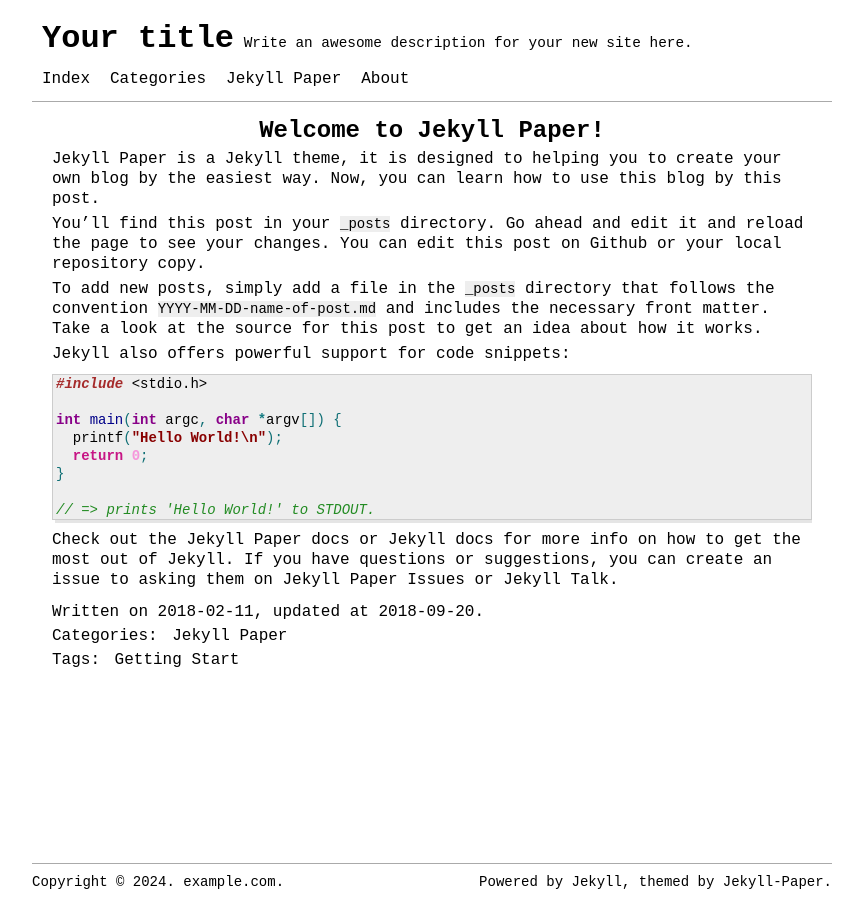
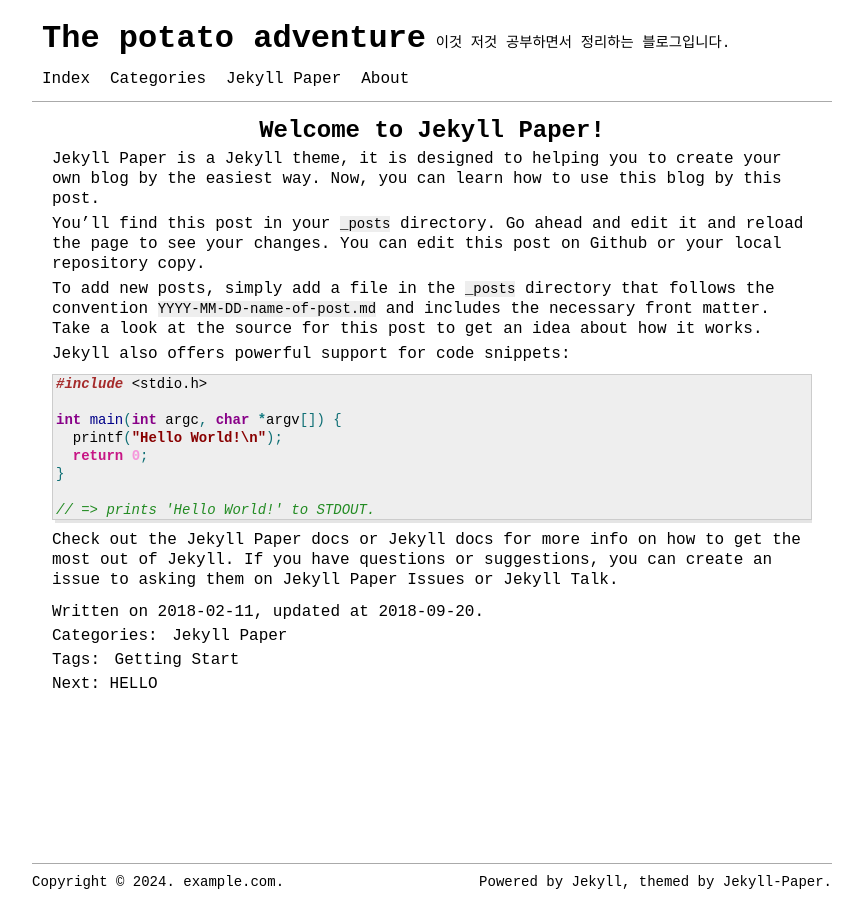
Before and after one commit to YejinHwang909/YejinHwang909.github.io, a Jekyll site: the page built from _posts/2018-02-11-welcome-to-jekyll.markdown, in a window 1280 px wide. Shown: the whole page, without its empty margins (208-1068 px from the left). Built offline with Jekyll 4.4.1, drawn with Linux system fonts in a browser that asks for light colours.

Commit message:
Feat update config

```diff
--- a/_config.yml
+++ b/_config.yml
@@ -13,14 +13,14 @@
 # you will see them accessed via {{ site.title }}, {{ site.email }}, and so on.
 # You can create any custom variable you would like, and they will be accessible
 # in the templates via {{ site.myvariable }}.
-title: Your title
-email: your-email@example.com
-name: Your name
+title: The potato adventure
+email: yejin150635@gmail.com
+name: SALLY
 description: >- # this means to ignore newlines until "baseurl:"
-  Write an awesome description for your new site here.
-keywords: [Your keywords]
+  이것 저것 공부하면서 정리하는 블로그입니다.
+keywords: [engineer, math, book]
 baseurl: "" # the subpath of your site, e.g. /blog
-url: "" # the base hostname & protocol for your site, e.g. http://example.com
+url: "https://yejinhwang909.github.io/" # the base hostname & protocol for your site, e.g. http://example.com
 domain: "example.com" # the domain name for your site, e.g. example.com
 language: en
 # Supported languages list:
@@ -34,13 +34,13 @@ language: en
 # zh-tw: 繁體中文 (Traditional Chinese)
 # ko : 한국어(Korean)
 
-analytics:   # the Google Analytics property ID, e.g. UA-XXXXX-Y
+analytics: # the Google Analytics property ID, e.g. UA-XXXXX-Y
 
 paginate: 25
 paginate_path: "/page:num/"
 
-comments: false  # enable comments
-disqus:          # disqus account
+comments: false # enable comments
+disqus: # disqus account
 
 mathjax: true # Mathematics
 mermaid: true # Diagrams
@@ -69,7 +69,6 @@ plugins:
   - jekyll-sitemap
   - jekyll-archives
   - jekyll-seo-tag
-
 # Exclude from processing.
 # The following items will not be processed, by default. Create a custom list
 # to override the default setting.
--- a/index.markdown
+++ /dev/null
@@ -1,5 +0,0 @@
----
-layout: default
----
-
-{% include posts.html %}
```
Also changed, not shown: _posts/2024-10-28-test.md (added, +19 -0 lines), about.markdown (deleted, +0 -18 lines), 6 other files.
